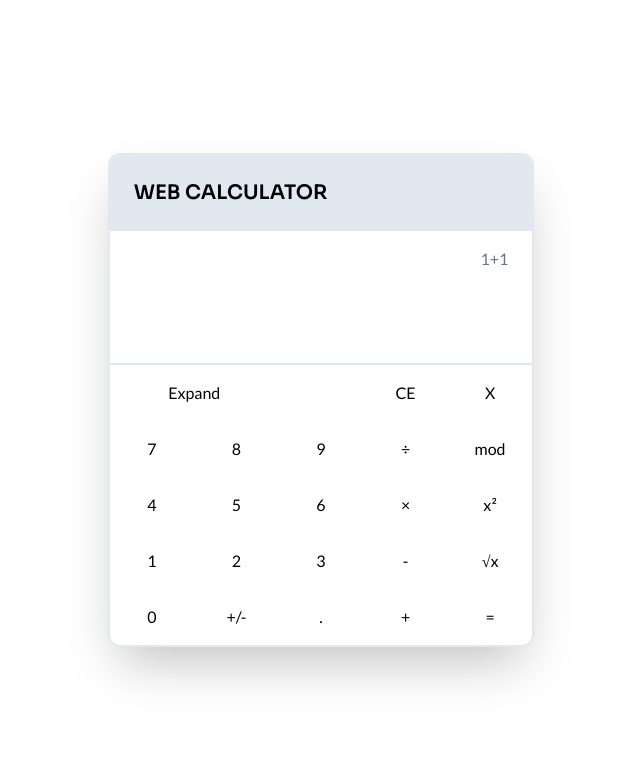
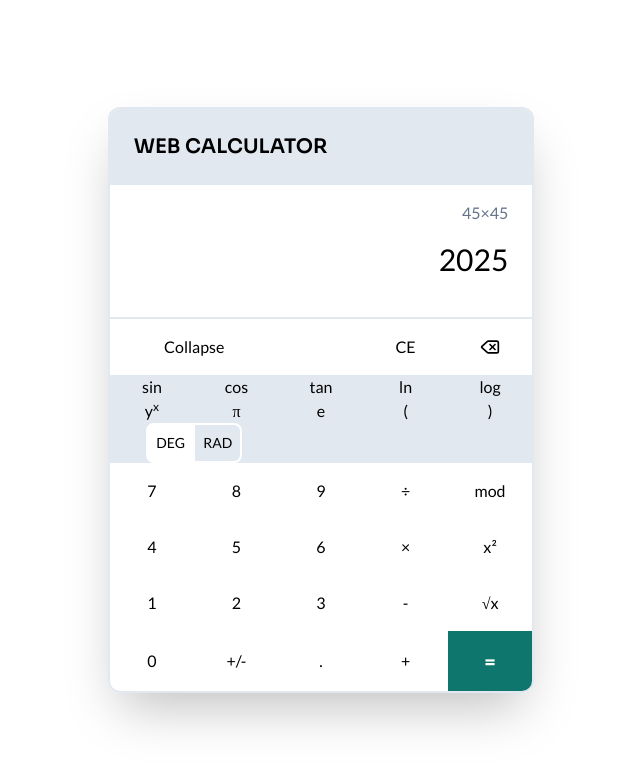
Before and after one commit to raulmaulidhino-dev/web-calculator, a React (Vite) app: page / in a window 1280 px wide. Both pictures are taken after a click on the button "Expand". Shown: the top 766 px of the page, without its empty margins (319-959 px from the left). Built offline with nearby package versions, Linux system fonts and the light colour scheme.

Commit message:
style: improve the style and functionality of the Web Calculator

```diff
--- a/src/components/Calculator.jsx
+++ b/src/components/Calculator.jsx
@@ -1,39 +1,66 @@
+import React, { useState } from 'react'
+import { LuDelete } from 'react-icons/lu'
+
 const Calculator = () => {
+    // Set Expanding Status
+    const [isExpanding, setIsExpanding] = useState(false);
+
+    const handleExpand = () => {
+        setIsExpanding(!isExpanding);
+    }
+
     return (
         <main className="font-body min-w-80 w-1/3 max-w-lg rounded-xl shadow-2xl border-2 border-slate-200">
             <section className="text- bg-slate-200 rounded-t-[10px] p-6 mb-4">
                 <h1 className="text-xl font-title font-semibold">WEB CALCULATOR</h1>
             </section>
             <div class="bg-white p-6 pt-0">
-                <div className="text-slate-500 text-right">1+1</div>
+                <div className="text-slate-500 text-right">45&times;45</div>
                 <input type="text"
                         class="w-full text-right text-3xl py-4 focus:outline-none focus:ring-0 focus:border-0"
+                        value="2025"
                 />
             </div>
-            <section className="border-t-2 border-slate-200 rounded-b-xl buttons grid grid-cols-5">
-                <button className="col-span-2">Expand</button> {/*  Collapse */}
+            <section className="border-t-2 border-slate-200 rounded-b-xl grid grid-cols-5 buttons">
+                <button className="col-span-2" onClick={handleExpand}>{ isExpanding ? "Collapse" : "Expand" }</button>
                 <button className="col-start-4">CE</button>
-                <button>X</button>
-                <button>7</button>
-                <button>8</button>
-                <button>9</button>
-                <button>&divide;</button>
-                <button>mod</button>
-                <button>4</button>
-                <button>5</button>
-                <button>6</button>
-                <button>&times;</button>
-                <button>x&sup2;</button>
-                <button>1</button>
-                <button>2</button>
-                <button>3</button>
-                <button>-</button>
-                <button>&radic;x</button>
-                <button>0</button>
-                <button>+/-</button>
-                <button>.</button>
-                <button>+</button>
-                <button>=</button>
+                <button className="flex justify-center items-center"><LuDelete size="20" /></button>
+                <section className={`bg-slate-200 col-span-5 expand-buttons ${ isExpanding ? 'grid grid-cols-5' : 'hidden' }`}>
+                    <button>sin</button>
+                    <button>cos</button>
+                    <button>tan</button>
+                    <button>ln</button>
+                    <button>log</button>
+                    <button>y<sup>x</sup></button>
+                    <button>&pi;</button>
+                    <button>e</button>
+                    <button>&#40;</button>
+                    <button>&#41;</button>
+                    <section className="col-span-2 flex justify-center items-center">
+                        <button className="text-sm bg-white p-2 border-2 border-white rounded-l-lg">DEG</button>
+                        <button className="text-sm p-2 border-2 border-l-0 border-white rounded-r-lg">RAD</button>
+                    </section>
+                </section>
+                <button className="number">7</button>
+                <button className="number">8</button>
+                <button className="number">9</button>
+                <button className="operation">&divide;</button>
+                <button className="operation">mod</button>
+                <button className="number">4</button>
+                <button className="number">5</button>
+                <button className="number">6</button>
+                <button className="operation">&times;</button>
+                <button className="operation">x&sup2;</button>
+                <button className="number">1</button>
+                <button className="number">2</button>
+                <button className="number">3</button>
+                <button className="operation">-</button>
+                <button className="operation">&radic;x</button>
+                <button className="number zero">0</button>
+                <button className="property">+/-</button>
+                <button className="property">.</button>
+                <button className="operation">+</button>
+                <button className="operation equal-btn text-white text-xl font-extrabold bg-teal-700 rounded-br-[10px] hover:bg-teal-400">=</button>
             </section>
         </main>
     )
```
